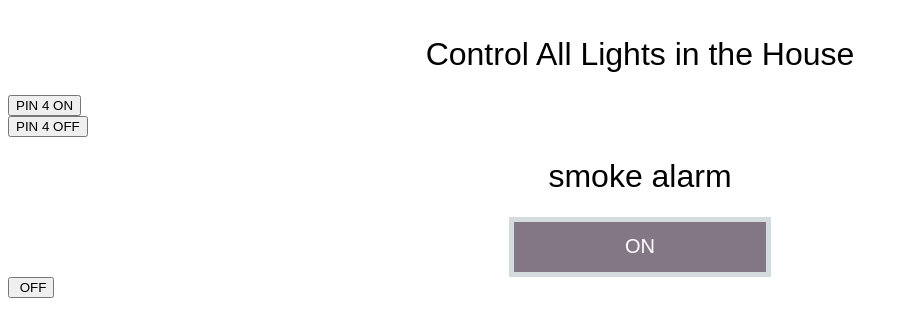
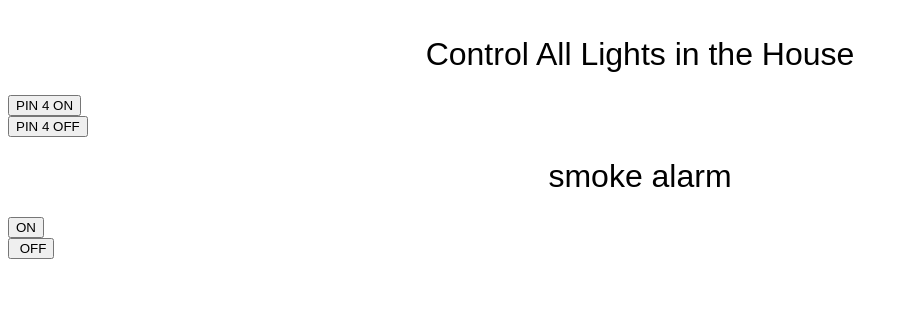
Before and after one commit to PedroMarinho2015/API_Lab, a website: page public/index.html in a window 1280 px wide. Shown: the part 444-780 px from the top of the page, without its empty margins (0-908 px from the left). Drawn offline with Linux system fonts and the light colour scheme.

Commit message:
Update styles.css

```diff
--- a/public/styles.css
+++ b/public/styles.css
@@ -4,31 +4,11 @@ h1 {
     color: black;
     font-weight: 200;
 }
-.grow {
-    padding: 5px 5px 5px 5px;
+.middle {
+    padding-left:50%;
+    padding-right:50%;
+}
 
-    height: 50px;
-    width: 20%;
-    margin: auto;
-    float:center;
-    position: relative;
-    transition: height 0.7s;
-    -webkit-transition: height 0.7s;
-    transition: width 0.7s;
-    -webkit-transition: width 0.7s;
-    background-color: #d3dbdf;
-    text-align: left;
-    overflow: hidden;
-    justify-content: left;
-
-  }
-.connectButton {
-    border: none;
-    background: #837786;
-    height: 100%;
-    width: 100%;
-    font-family: 'Quicksand', sans-serif;
-    font-size: 20px;
-    color: white;
-
+.center{
+   text-align: center
 }
```
